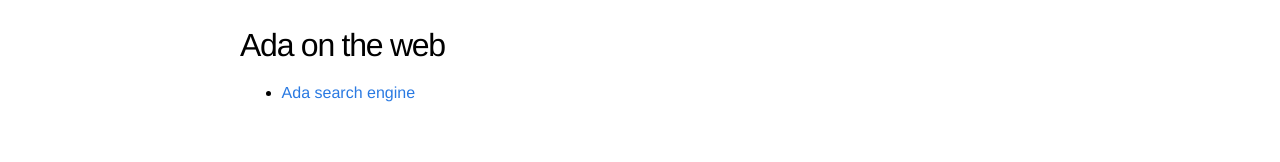
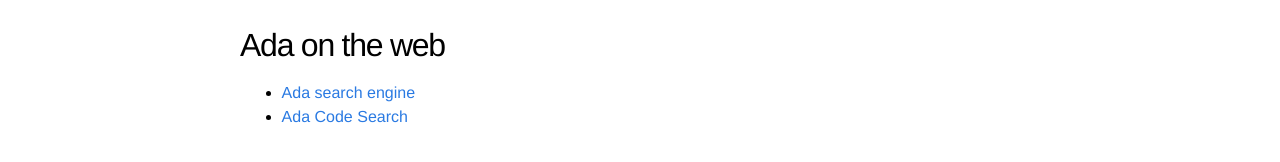
Before and after one commit to quornings/quornings.github.io, a Jekyll site: the page built from ada/getstarted.md, in a window 1280 px wide. Shown: the part 469-631 px from the top of the page. Built offline with Jekyll 4.4.1, drawn with Linux system fonts in a browser that asks for light colours.

Commit message:
Add Ada Code Search

```diff
--- a/ada/getstarted.md
+++ b/ada/getstarted.md
@@ -18,3 +18,4 @@ title: 'Get Started'
 ## Ada on the web
 
 - [Ada search engine](https://www.adaic.org/ada-resources/ada-on-the-web/)
+- [Ada Code Search](https://search.synack.me)
```
